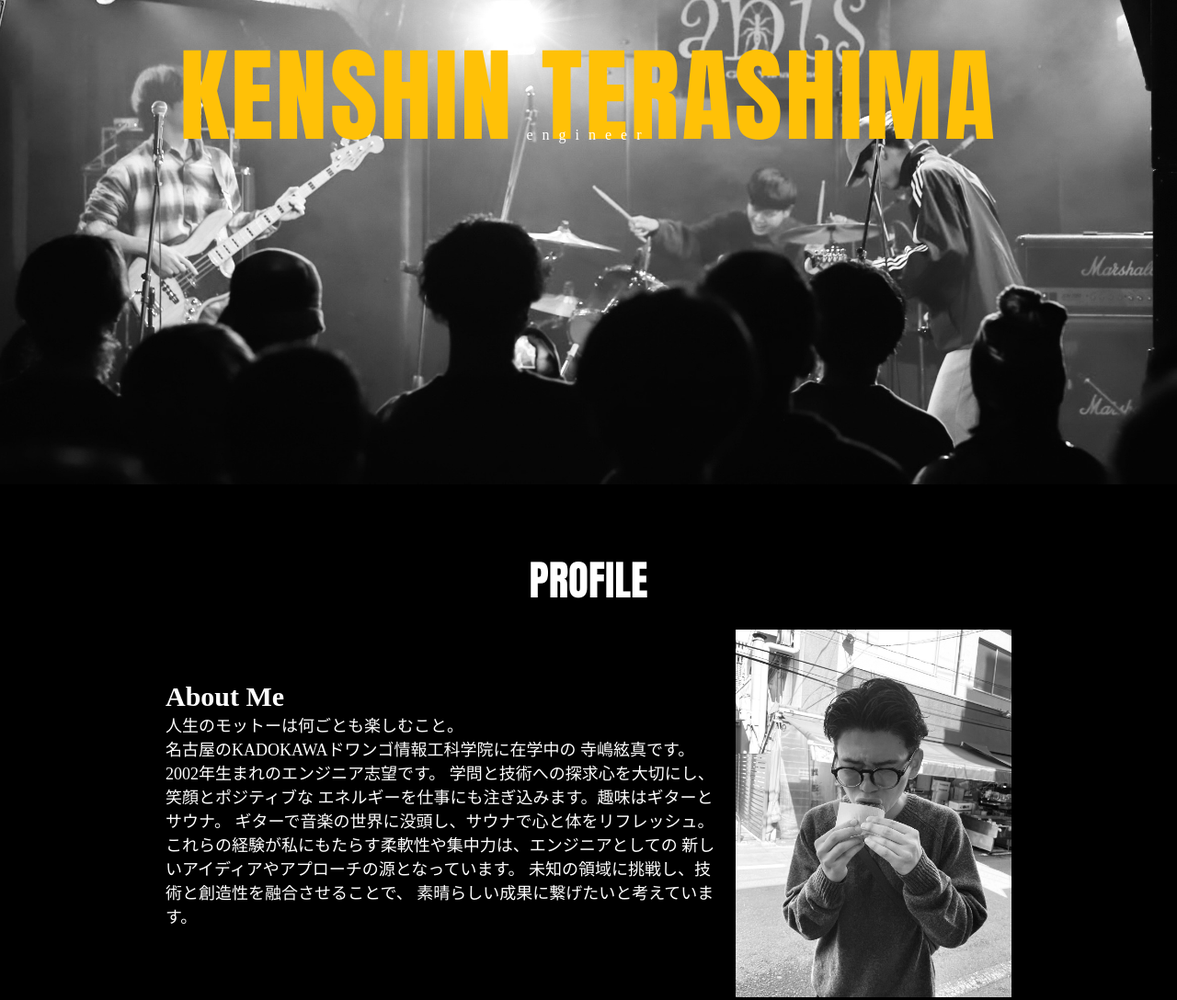
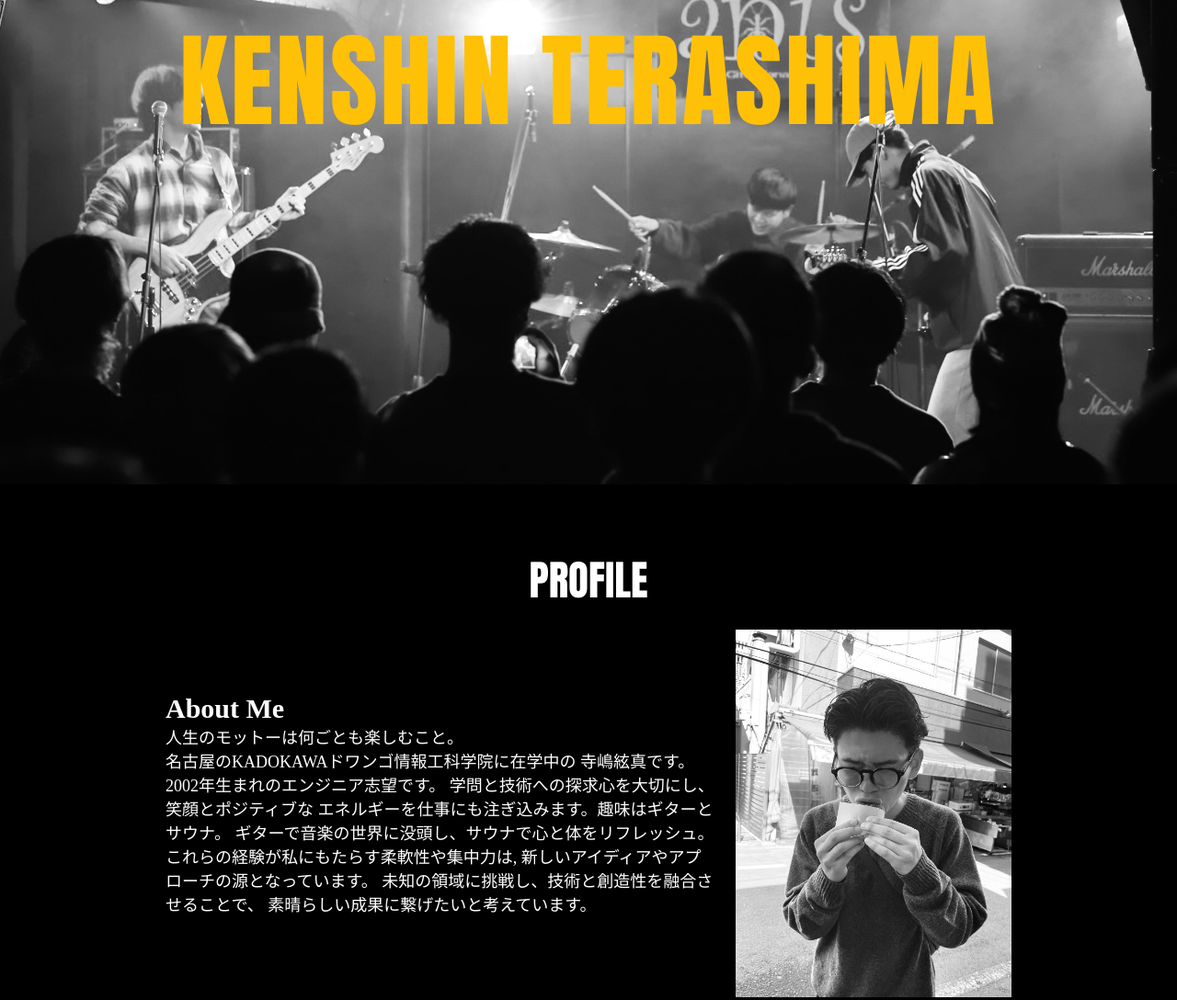
Before and after one commit to KenshinTerasima/KenshinTerashima_Portfolio_Site, a plain HTML site: page index.html in a window 1280 px wide. Shown: the part 273-1361 px from the top of the page at 92% size. Drawn offline with nearby package versions, Linux system fonts and the light colour scheme.

Commit message:
自己紹介の文を少し変更

```diff
--- a/index.html
+++ b/index.html
@@ -52,7 +52,6 @@
 
     <main id="Main">
         <h1>KENSHIN TERASHIMA</h1>
-        <p>engineer</p>
     </main>
 
 <!-------------------------------- ここからPROFILE ------------------------------------------------------------>
@@ -69,7 +68,7 @@
             学問と技術への探求心を大切にし、笑顔とポジティブな
             エネルギーを仕事にも注ぎ込みます。趣味はギターとサウナ。
             ギターで音楽の世界に没頭し、サウナで心と体をリフレッシュ。
-            これらの経験が私にもたらす柔軟性や集中力は、エンジニアとしての
+            これらの経験が私にもたらす柔軟性や集中力は,
             新しいアイディアやアプローチの源となっています。
             未知の領域に挑戦し、技術と創造性を融合させることで、
             素晴らしい成果に繋げたいと考えています。
--- a/style.css
+++ b/style.css
@@ -186,11 +186,6 @@ main {
     color: #FFC107 ;
 }
 
-main p {
-    text-align: center;
-    letter-spacing: 10px;
-    margin-top: -50px; /* マージンの修正 */
-  }
 
   @media screen and (max-width: 768px) {
     main {
```
Also changed, not shown: 1 other file.
